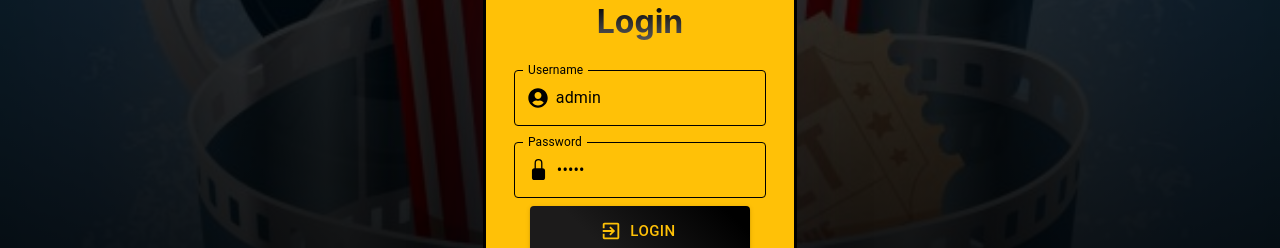
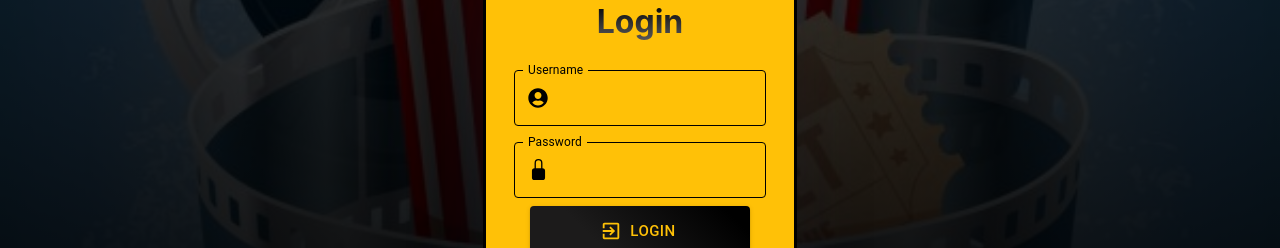
Before and after one commit to giledrix/Cinema-Management-React, a React (Create React App) app: page / in a window 1280 px wide. Shown: the part 262-510 px from the top of the page. Built offline with nearby package versions, Linux system fonts and the light colour scheme.

Commit message:
Update Login.js

```diff
--- a/src/Components/MainComponents/Login.js
+++ b/src/Components/MainComponents/Login.js
@@ -144,7 +144,6 @@ function Login_Comp(props) {
                         variant="outlined"
                         type="text"
                         name="username"
-                        value= "admin"
                         error={usernameError.isInvalid ? true : false}
                         helperText={usernameError.errorHelper}
                         onChange={e => setUser({ ...user, username: e.target.value })}
@@ -168,7 +167,7 @@ function Login_Comp(props) {
                         }} />
                     <br />
 
-                    <TextField id="outlined-error-helper-text" label="Password" variant="outlined" type="password" name="password" value= "admin" error={passError.isInvalid ? true : false} helperText={passError.errorHelper}
+                    <TextField id="outlined-error-helper-text" label="Password" variant="outlined" type="password" name="password" error={passError.isInvalid ? true : false} helperText={passError.errorHelper}
                         onChange={e => setUser({ ...user, password: e.target.value })}
                         InputProps={{
                             classes: {
```
